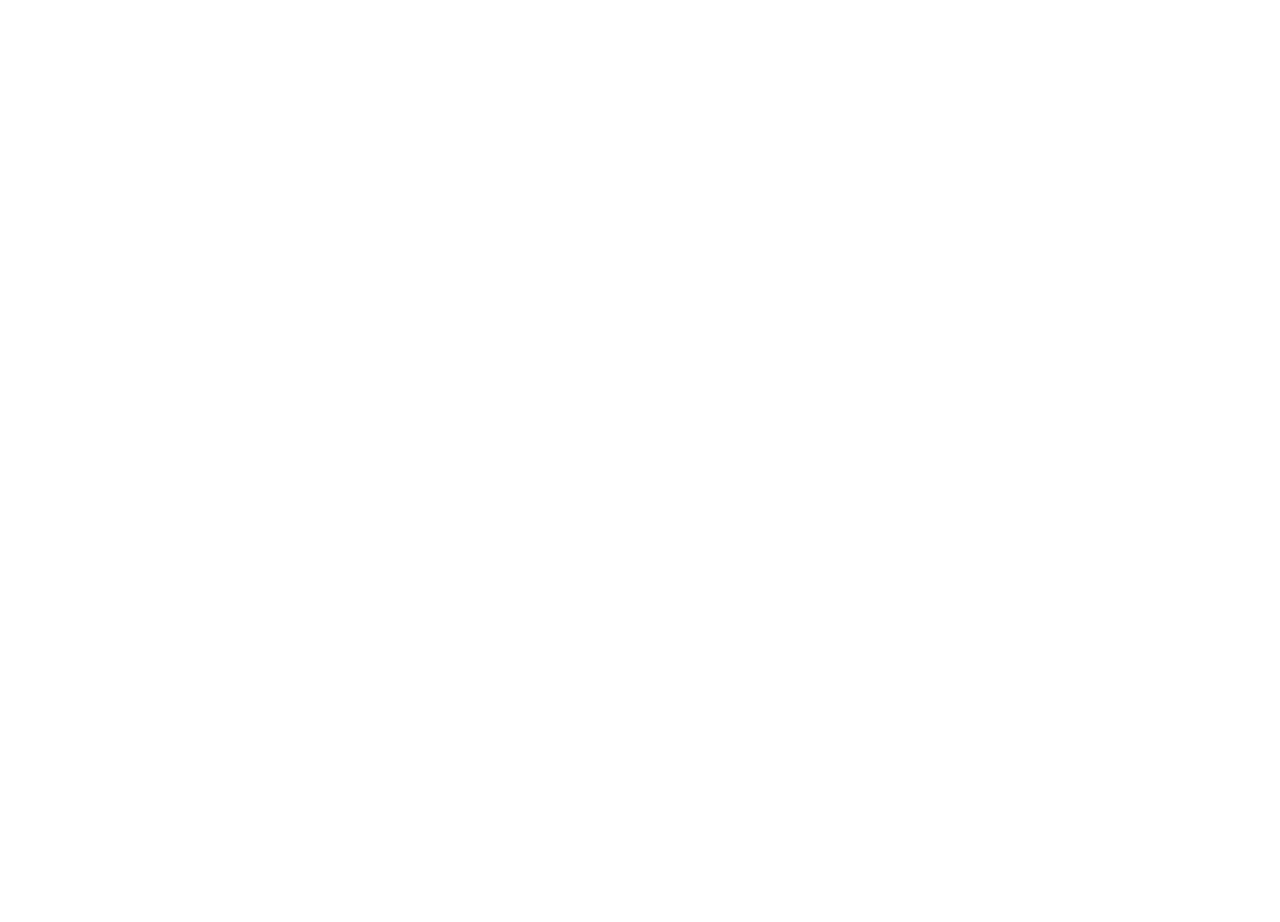
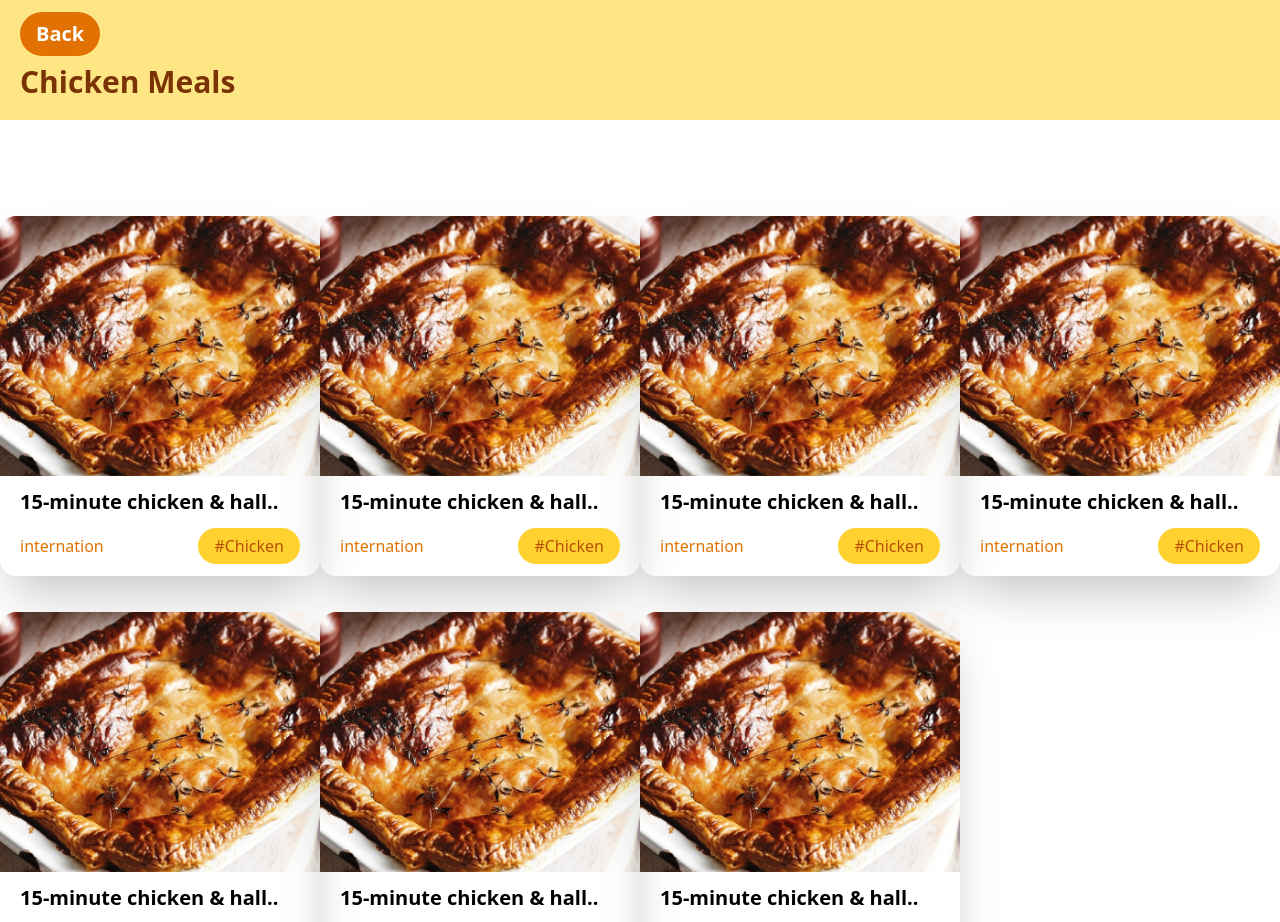
Before and after one commit to Arif-khan9/The-Recipe-Web, a React (Vite) app: page /meals in a window 1280 px wide. Before the commit this address had no page. Shown: the top 922 px of the page. Before the commit the page ends 800 px from the top, so only its background shows below. Built offline with nearby package versions, Linux system fonts and the light colour scheme.

Commit message:
search page complate

```diff
--- a/src/App.jsx
+++ b/src/App.jsx
@@ -3,6 +3,7 @@ import Home from './Components/Home'
 import Instructions from './Components/Instructions'
 import { Route, Routes } from 'react-router-dom'
 import Search from './Components/Search'
+import Meals from './Components/Meals'
 
 const App = () => {
   return (
@@ -11,6 +12,7 @@ const App = () => {
     <Route path='/' element={<Home/>}/>
     <Route path='/recipe/:id' element={<Instructions />}/>
     <Route path='/search' element={<Search/>}/>
+    <Route path='/meals' element={<Meals/>}/>
     </Routes>
 
 
--- a/src/Components/Home.jsx
+++ b/src/Components/Home.jsx
@@ -55,7 +55,7 @@ const Home = () => {
          <Link to={`/recipe/${singleMealId}`}> <button className='py-3 px-6 rounded-full bg-amber-500 hover:bg-amber-700 hover:shadow-lg hover:-translate-y-1 transition-transform duration-300 text-white flex items-center gap-2.5'>
             <FaBookOpen /> Today's Special
           </button></Link>
-         <Link to={"/search"}> <button className='py-3 px-6 rounded-full bg-gray-50 text-amber-800 border border-amber-300 hover:-translate-y-1 transition-transform duration-300 flex items-center gap-2.5'>
+         <Link to={`/search`}> <button className='py-3 px-6 rounded-full bg-gray-50 text-amber-800 border border-amber-300 hover:-translate-y-1 transition-transform duration-300 flex items-center gap-2.5'>
             <IoMdSearch /> Search a Recipe
           </button></Link>
         </div>
@@ -78,10 +78,12 @@ const Home = () => {
           {
             data.map((item, index) => {
               return(
+                <Link to={"/meals"}>
                 <div
                 key={index}
                 className=" group  bg-white w-80 pb-5 hover:-translate-y-1 transition-transform duration-300 gap-3  hover:shadow-2xl flex flex-col justify-center rounded-2xl"
               >
+
               <div className=' relative h-60'>
                   <img
                   src={item.strCategoryThumb}
@@ -90,6 +92,7 @@ const Home = () => {
                 />
                 <div className='absolute w-full opacity-0 group-hover:opacity-100  -z-1 inset-0 h-full  bg-gradient-to-t from-[#868e96] to-transparent'></div>
               </div>
+
                 <h3 className="text-xl text-amber-900 hover:text-amber-700 font-bold mt-4 px-5">
                   {item.strCategory}
                 </h3>
@@ -98,6 +101,7 @@ const Home = () => {
                 </p>
                 <button className='bg-amber-200 flex items-center w-40  ml-5 justify-center text-amber-700 rounded-full gap-3.5 py-1.5   opacity-0 group-hover:opacity-100'>View Recipe <FaArrowRightLong /></button>
               </div>
+              </Link>
               )
             }
 
--- a/src/Components/Instructions.jsx
+++ b/src/Components/Instructions.jsx
@@ -48,7 +48,7 @@ const Instructions = () => {
   return (
    <>
    <section>
-    <Link to={"/"}><button className="px-4 py-2 ml-7 md:ml-35 lg:ml-55 reltive mt-20 text-xl font-bold hover:-translate-y-1 transition-transform duration-300 rounded-full bg-amber-600 hover:bg-amber-700 hover:shadow-lg text-white">Back</button></Link>
+    <button className="px-4 py-2 ml-7 md:ml-35 lg:ml-55 reltive mt-20 text-xl font-bold hover:-translate-y-1 transition-transform duration-300 rounded-full bg-amber-600 hover:bg-amber-700 hover:shadow-lg text-white" onClick={()=>{window.history.back()}}>Back</button>
    <div className='flex justify-center items-center   '>
      <div className=' flex-col items-center lg:flex-row mt-10 flex justify-center gap-10 px-5'>
         <img className='md:h-120 h-80 w-83 md:w-120 object-contain bg-center bg-cover rounded-2xl  px-2' src={meal?.strMealThumb} alt="" />
--- /dev/null
+++ b/src/Components/Meals.jsx
@@ -0,0 +1,96 @@
+import React from 'react'
+import { Link } from 'react-router-dom'
+
+const Meals = () => {
+  return (
+    <>
+    <nav>
+        <div className='  z-40 h-30 bg-amber-200 px-5 fixed top-0 w-full '>
+             <Link to={"/"}><button className="px-4 py-2 mt-3 text-xl font-bold hover:-translate-y-1 transition-transform duration-300 rounded-full bg-amber-600 hover:bg-amber-700 hover:shadow-lg text-white">Back</button></Link>
+             <h2 className=' mt-2 text-3xl text-amber-900 font-bold '>Chicken Meals</h2>
+        </div>
+    </nav>
+    <div className='grid grid-cols-1  md:grid-cols-2 lg:grid-cols-3 xl:grid-cols-4 place-items-center mt-45'>
+        <div className=' group h-90 w-80 mt-9 hover:-translate-y-1 transition-transform duration-300  shadow-2xl rounded-2xl'>
+            <img className='h-65 group-hover:scale-102 object-cover  rounded-t-2xl w-80' src="bread.jpg" alt="" />
+          <span className='px-4 w-31 py-1.5 bg-amber-500 text-white rounded-full relative bottom-12 left-2 hidden  group-hover:block'>View Recipe</span>
+            <div className='flex flex-col gap-3 group-hover:bottom-9 relative '>
+              <h3 className='text-xl font-bold px-5 mt-3'>15-minute chicken & hall..</h3>
+              <div className='flex justify-between px-5 items-center'>
+                <p className='text-amber-600'>internation</p>
+                <p className='bg-amber-300 text-amber-700 p-1.5 px-4 rounded-full'>#Chicken</p>
+              </div>
+            </div>
+        </div>
+        <div className=' group h-90 w-80 mt-9 hover:-translate-y-1 transition-transform duration-300  shadow-2xl rounded-2xl'>
+            <img className='h-65 group-hover:scale-102 object-cover  rounded-t-2xl w-80' src="bread.jpg" alt="" />
+          <span className='px-4 w-31 py-1.5 bg-amber-500 text-white rounded-full relative bottom-12 left-2 hidden  group-hover:block'>View Recipe</span>
+            <div className='flex flex-col gap-3 group-hover:bottom-9 relative '>
+              <h3 className='text-xl font-bold px-5 mt-3'>15-minute chicken & hall..</h3>
+              <div className='flex justify-between px-5 items-center'>
+                <p className='text-amber-600'>internation</p>
+                <p className='bg-amber-300 text-amber-700 p-1.5 px-4 rounded-full'>#Chicken</p>
+              </div>
+            </div>
+        </div>
+        <div className=' group h-90 w-80 mt-9 hover:-translate-y-1 transition-transform duration-300  shadow-2xl rounded-2xl'>
+            <img className='h-65 group-hover:scale-102 object-cover  rounded-t-2xl w-80' src="bread.jpg" alt="" />
+          <span className='px-4 w-31 py-1.5 bg-amber-500 text-white rounded-full relative bottom-12 left-2 hidden  group-hover:block'>View Recipe</span>
+            <div className='flex flex-col gap-3 group-hover:bottom-9 relative '>
+              <h3 className='text-xl font-bold px-5 mt-3'>15-minute chicken & hall..</h3>
+              <div className='flex justify-between px-5 items-center'>
+                <p className='text-amber-600'>internation</p>
+                <p className='bg-amber-300 text-amber-700 p-1.5 px-4 rounded-full'>#Chicken</p>
+              </div>
+            </div>
+        </div>
+        <div className=' group h-90 w-80 mt-9 hover:-translate-y-1 transition-transform duration-300  shadow-2xl rounded-2xl'>
+            <img className='h-65 group-hover:scale-102 object-cover  rounded-t-2xl w-80' src="bread.jpg" alt="" />
+          <span className='px-4 w-31 py-1.5 bg-amber-500 text-white rounded-full relative bottom-12 left-2 hidden  group-hover:block'>View Recipe</span>
+            <div className='flex flex-col gap-3 group-hover:bottom-9 relative '>
+              <h3 className='text-xl font-bold px-5 mt-3'>15-minute chicken & hall..</h3>
+              <div className='flex justify-between px-5 items-center'>
+                <p className='text-amber-600'>internation</p>
+                <p className='bg-amber-300 text-amber-700 p-1.5 px-4 rounded-full'>#Chicken</p>
+              </div>
+            </div>
+        </div>
+        <div className=' group h-90 w-80 mt-9 hover:-translate-y-1 transition-transform duration-300  shadow-2xl rounded-2xl'>
+            <img className='h-65 group-hover:scale-102 object-cover  rounded-t-2xl w-80' src="bread.jpg" alt="" />
+          <span className='px-4 w-31 py-1.5 bg-amber-500 text-white rounded-full relative bottom-12 left-2 hidden  group-hover:block'>View Recipe</span>
+            <div className='flex flex-col gap-3 group-hover:bottom-9 relative '>
+              <h3 className='text-xl font-bold px-5 mt-3'>15-minute chicken & hall..</h3>
+              <div className='flex justify-between px-5 items-center'>
+                <p className='text-amber-600'>internation</p>
+                <p className='bg-amber-300 text-amber-700 p-1.5 px-4 rounded-full'>#Chicken</p>
+              </div>
+            </div>
+        </div>
+        <div className=' group h-90 w-80 mt-9 hover:-translate-y-1 transition-transform duration-300  shadow-2xl rounded-2xl'>
+            <img className='h-65 group-hover:scale-102 object-cover  rounded-t-2xl w-80' src="bread.jpg" alt="" />
+          <span className='px-4 w-31 py-1.5 bg-amber-500 text-white rounded-full relative bottom-12 left-2 hidden  group-hover:block'>View Recipe</span>
+            <div className='flex flex-col gap-3 group-hover:bottom-9 relative '>
+              <h3 className='text-xl font-bold px-5 mt-3'>15-minute chicken & hall..</h3>
+              <div className='flex justify-between px-5 items-center'>
+                <p className='text-amber-600'>internation</p>
+                <p className='bg-amber-300 text-amber-700 p-1.5 px-4 rounded-full'>#Chicken</p>
+              </div>
+            </div>
+        </div>
+        <div className=' group h-90 w-80 mt-9 hover:-translate-y-1 transition-transform duration-300  shadow-2xl rounded-2xl'>
+            <img className='h-65 group-hover:scale-102 object-cover  rounded-t-2xl w-80' src="bread.jpg" alt="" />
+          <span className='px-4 w-31 py-1.5 bg-amber-500 text-white rounded-full relative bottom-12 left-2 hidden  group-hover:block'>View Recipe</span>
+            <div className='flex flex-col gap-3 group-hover:bottom-9 relative '>
+              <h3 className='text-xl font-bold px-5 mt-3'>15-minute chicken & hall..</h3>
+              <div className='flex justify-between px-5 items-center'>
+                <p className='text-amber-600'>internation</p>
+                <p className='bg-amber-300 text-amber-700 p-1.5 px-4 rounded-full'>#Chicken</p>
+              </div>
+            </div>
+        </div>
+    </div>
+    </>
+  )
+}
+
+export default Meals
```
Also changed, not shown: src/Components/Search.jsx (+89 -39 lines).
